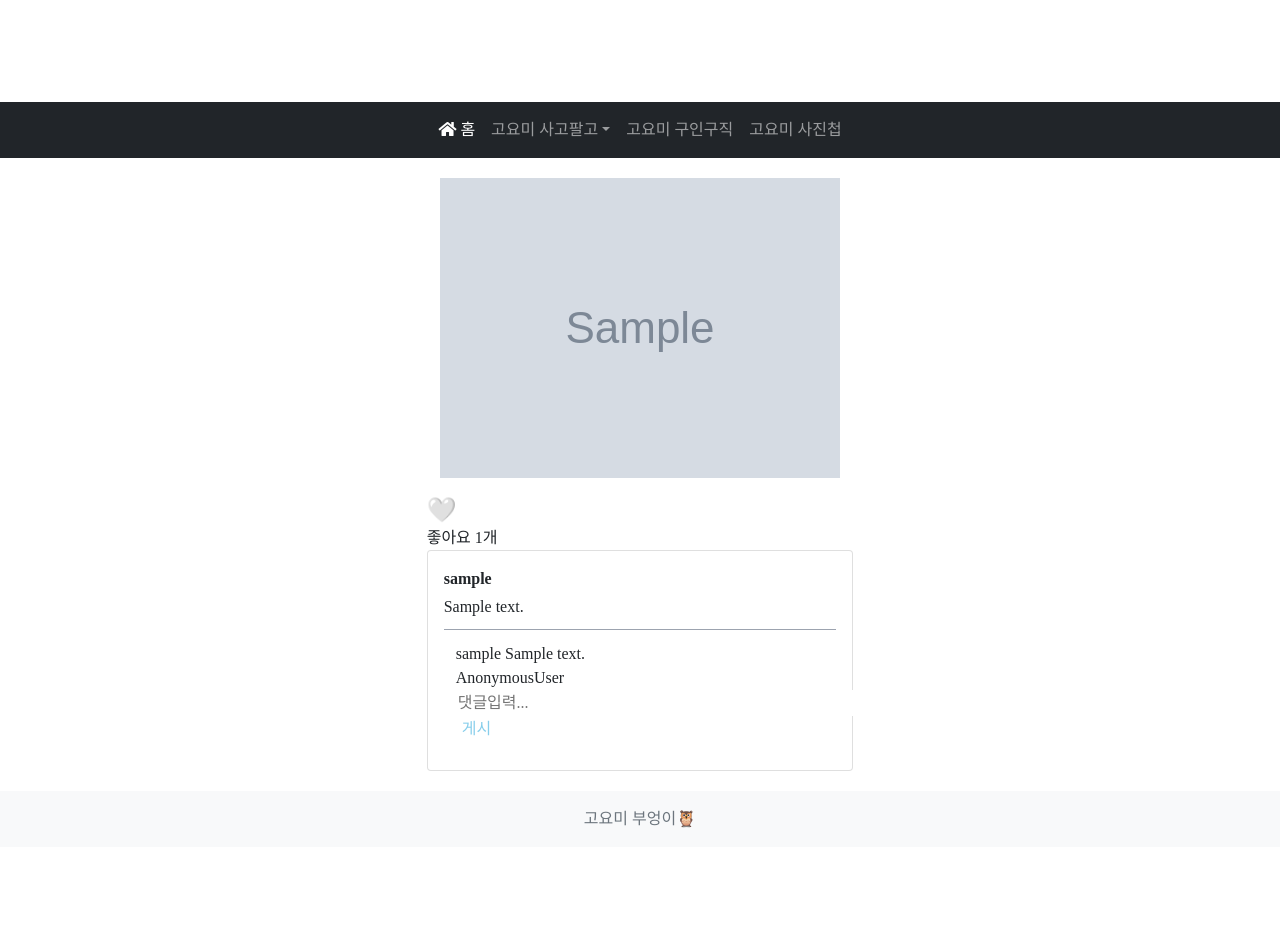
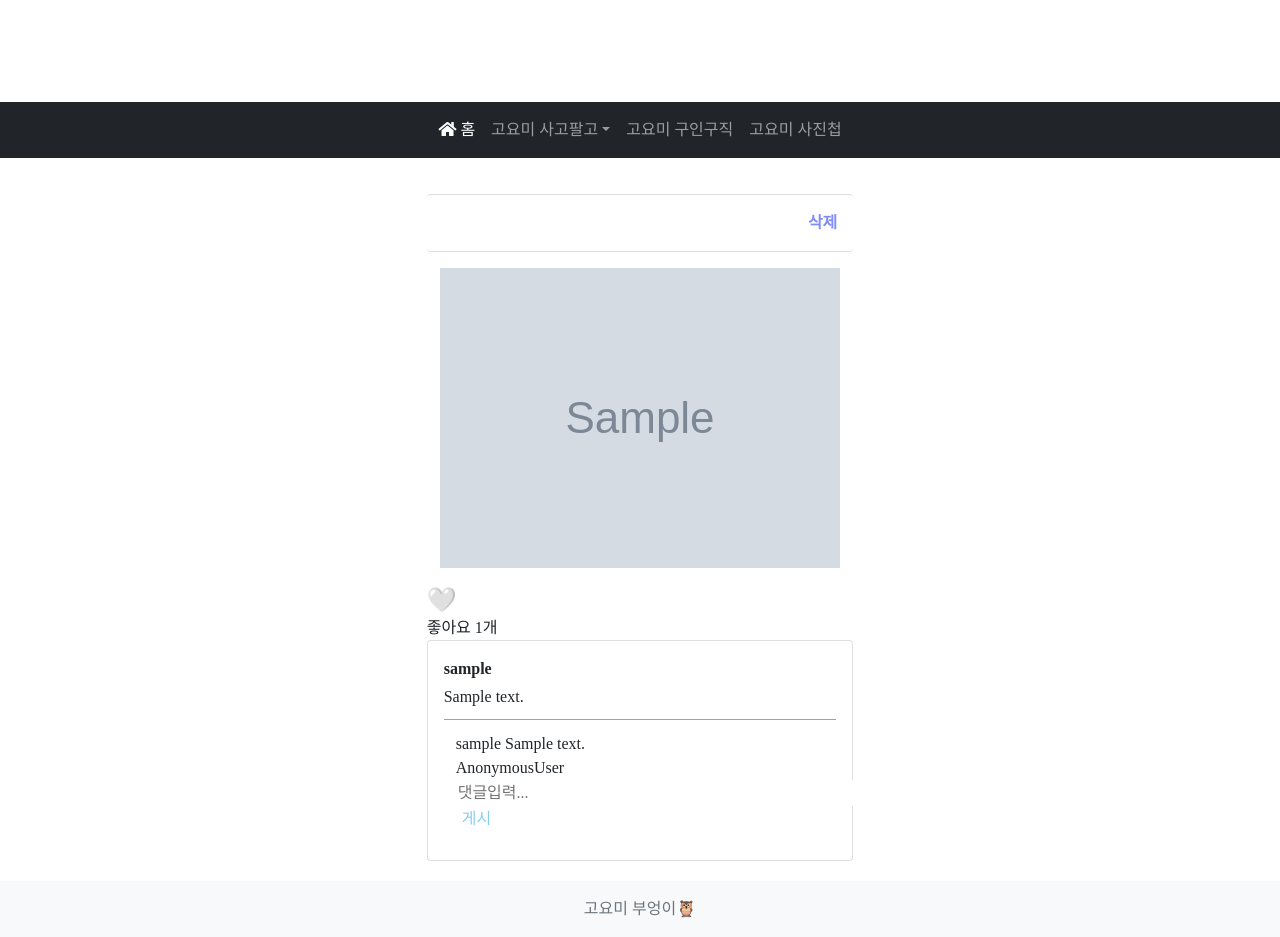
Before and after one commit to seuljaa/lllolll, a Django app: page /photo/photo_detail/1/ in a window 1280 px wide. Shown: the part 206-1143 px from the top of the page. Before the commit the page ends 1034 px from the top, so only its background shows below. Run offline with Django 4.2, Linux system fonts and the light colour scheme; tables that the repository leaves empty hold one stand-in row (values such as "Sample post"); grey boxes marked "Sample" are stand-in pictures; some libraries are stand-ins or nearby versions; some web fonts are replaced.

Commit message:
사진삭제구현

```diff
--- a/config/static/common.css
+++ b/config/static/common.css
@@ -1,3 +1,7 @@
+.t-float-right {
+  float: right;
+}
+
 .t-my-\[0px\] {
   margin-top: 0px;
   margin-bottom: 0px;
@@ -172,6 +176,10 @@
   text-align: center;
 }
 
+.t-text-right {
+  text-align: right;
+}
+
 .t-align-middle {
   vertical-align: middle;
 }
--- a/config/templates/photo/photo_detail.html
+++ b/config/templates/photo/photo_detail.html
@@ -1,7 +1,12 @@
 {% extends "layout.html" %}
 {% load django_bootstrap5 %}
 {% block content %}
-<div class="container  t-text-center">
+
+<div class="card card-body t-w-1/3 container t-mt-4 t-border-r-0 t-border-l-0 t-font-bold">
+    <a class="t-text-right t-no-underline t-text-indigo-400" href="{% url 'photo:delete' photo_detail.id %}">삭제</a>
+</div>
+
+<div class="container t-text-center t-mt-4">
     <img src="{{ photo_detail.imgfile.url }}" style="width: 400px;" alt="">
 </div>
 <div class="card card-body t-w-1/3 container t-mt-4 t-p-0 t-border-0 t-text-2xl">
@@ -16,10 +21,9 @@
             </a>
         </a>
     </div>
-
 </div>
 <div class="card card-body t-w-1/3 container t-p-0 t-border-0">좋아요 {{photo_detail.like_count}}개</div>
-<div class="card card-body t-w-1/3 container ">
+<div class="card card-body t-w-1/3 container">
     <div class="t-font-bold">
         {{photo_detail.user}}
     </div>
@@ -36,7 +40,7 @@
             <form method="POST" action="{% url 'comment:comment_photo' photo_detail.id %}">
                 {% csrf_token %}
                 {{user}}
-                 <input type="text" name="comment" id="comment" placeholder="댓글입력..." style="border:none; width:500px; ">
+                <input type="text" name="comment" id="comment" placeholder="댓글입력..." style="border:none; width:400px; ">
                 <input type="submit" style="border:none; background-color:white; color:skyblue;" value="게시">
             </form>
         </div>
--- a/photo/models.py
+++ b/photo/models.py
@@ -1,6 +1,8 @@
+import os
 
 from django.db import models
 from accounts.models import User
+from config import settings
 
 
 # Create your models here.
@@ -20,3 +22,8 @@ class Photo_post(models.Model):
 
     def count_likes_user(self):  # total likes_user
         return self.likes_user.count()
+
+
+    def delete(self, *args, **kargs):
+        os.remove(os.path.join(settings.MEDIA_ROOT, self.imgfile.name))
+        super(Photo_post, self).delete(*args, **kargs)
--- a/photo/urls.py
+++ b/photo/urls.py
@@ -7,5 +7,6 @@ urlpatterns = [
     path('photo_list/', views.photo_list, name='photo_list'),
     path('photo_post/', views.photo_post, name='photo_post'),
     path('photo_detail/<int:photo_id>/', views.photo_detail, name='photo_detail'),
+    path('photo/delete/<int:photo_id>/', views.delete, name='delete'),
     path('photo_detail/like/<int:photo_id>/', views.photo_like, name='photo_like'),
 ]
--- a/photo/views.py
+++ b/photo/views.py
@@ -55,3 +55,8 @@ def photo_like(request, photo_id):
         post.like_count += 1
         post.save()
     return redirect('photo:photo_detail', photo_id)
+
+def delete(request, photo_id):
+    post = Photo_post.objects.get(pk=photo_id)
+    post.delete()
+    return redirect('photo:photo_list')
```
